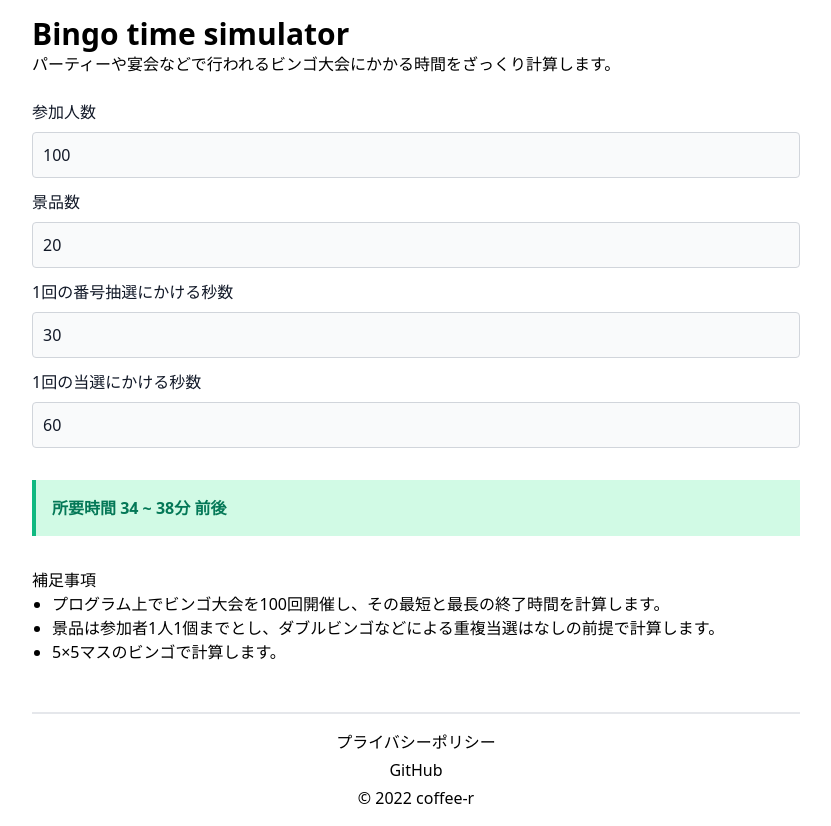
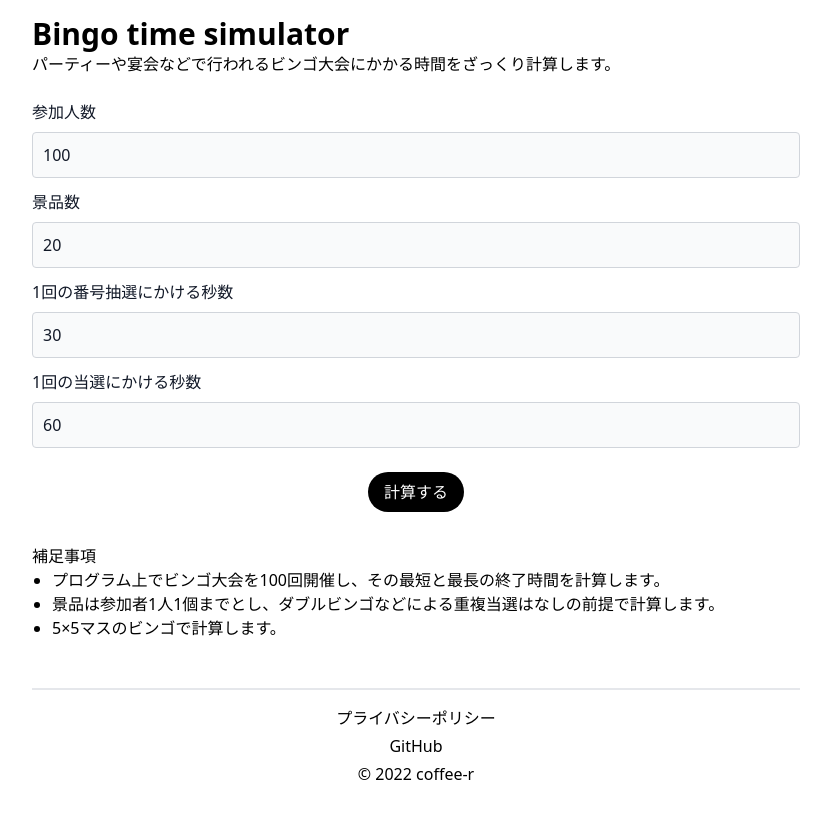
Before and after one commit to coffee-r/bingo-time-simulator, a Nuxt app: page / in a window 1280 px wide. Shown: the whole page, without its empty margins (224-1055 px from the left). After the commit the page ends 802 px from the top, so only its background shows below. Built offline with nearby package versions, Linux system fonts and the light colour scheme; what @tailwindcss/typography would draw is missing.

Commit message:
計算をボタン形式に変更

```diff
--- a/pages/index.vue
+++ b/pages/index.vue
@@ -20,8 +20,15 @@
 				<CustomInputNumber class="mt-3" id='test4' :defaultValue="winningTime" :maxValue="120" @changeNotification="setWinningTime">1回の当選にかける秒数</CustomInputNumber>
 			</form>
 
+			<!-- TOPページリンク -->
+			<div class="text-center mt-6">
+				<button @click="simulate()" class="bg-black hover:bg-gray-700 text-white  py-2 px-4 rounded-full">
+					計算する
+				</button>
+			</div>
+
 			<!-- 計算結果 -->
-			<SimulationResultAlert class="mt-8" :resultType="simulationResultType">{{simulationResultMessage}}</SimulationResultAlert>
+			<SimulationResultAlert class="mt-6" :resultType="simulationResultType">{{simulationResultMessage}}</SimulationResultAlert>
 
 			<!-- 補足事項の説明 -->
 			<h2 class="mt-8">補足事項</h2>
@@ -58,25 +65,21 @@ const simulationResultMessage = ref("")
 // 参加人数を更新する
 const setPersonCount = (input) => {
 	personCount.value = Number(input)
-	simulate()
 }
 
 // 景品数を更新する
 const setWinningItemCount = (input) => {
 	winningItemCount.value = Number(input)
-	simulate()
 }
 
 // 1抽選あたりの時間を更新する
 const setLotteryTime = (input) => {
 	lotteryTime.value = Number(input)
-	simulate()
 }
 
 // 1当選あたりの時間を更新する
 const setWinningTime = (input) => {
 	winningTime.value = Number(input)
-	simulate()
 }
 
 // ビンゴ終了時間をシュミレーションする
@@ -102,8 +105,4 @@ const simulate = () => {
 	simulationResultMessage.value = "所要時間 " + Math.floor(result.minEndTimeSeconds / 60)+ " ~ " + Math.floor(result.maxEndTimeSeconds / 60) +"分 前後";
 }
 
-onMounted(() => {
-	simulate()
-})
-
 </script>
```
